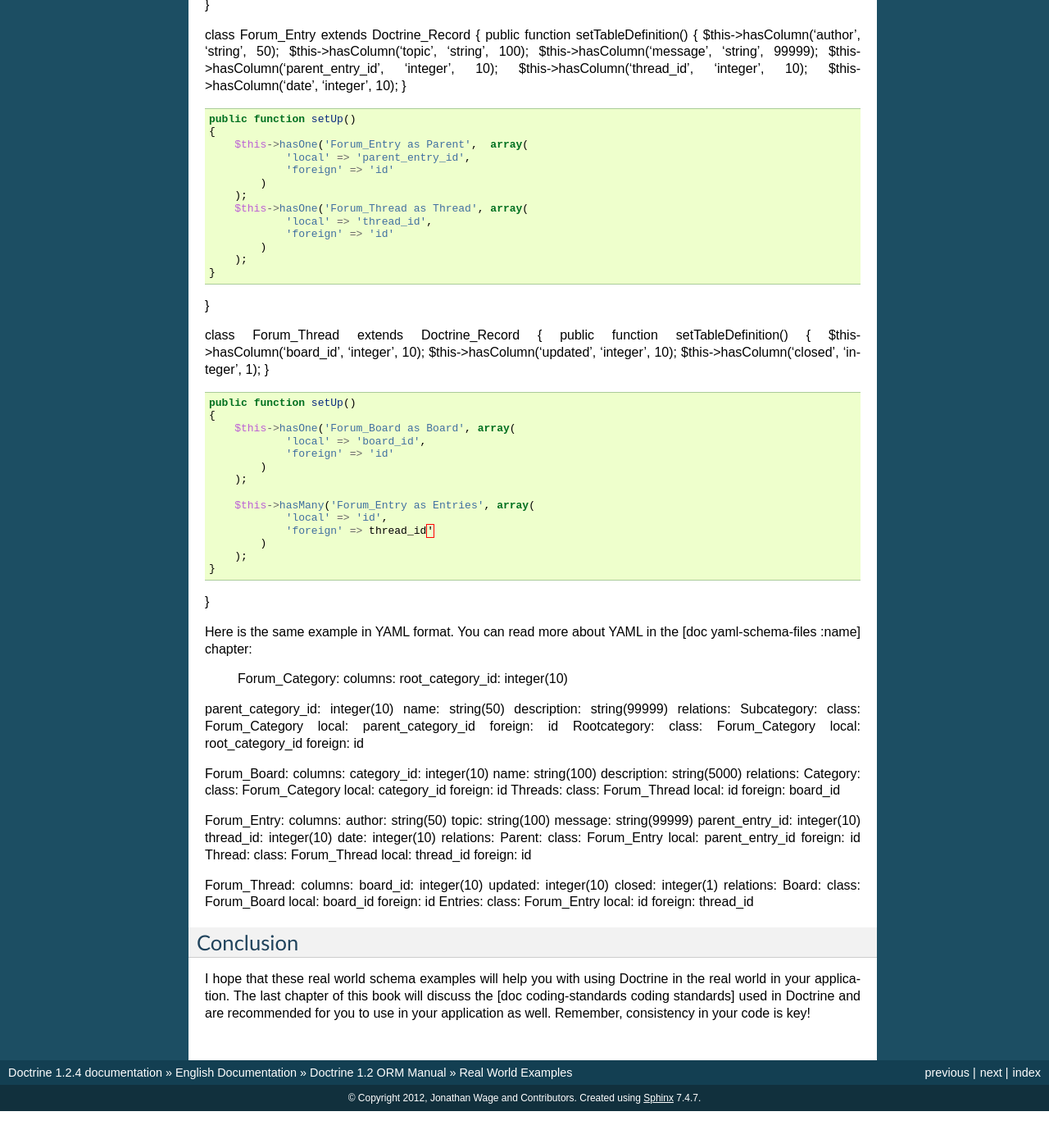
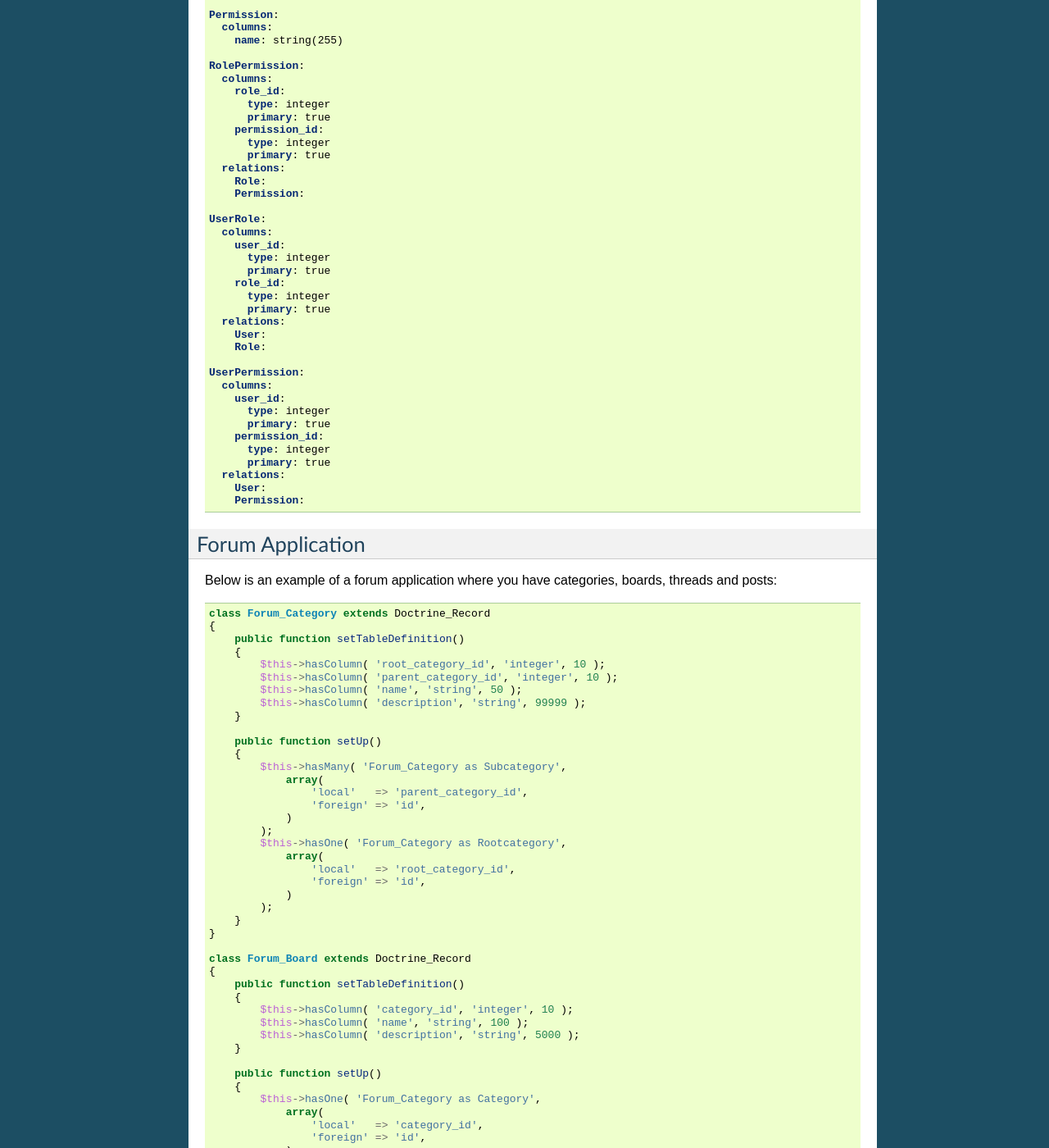
Before and after one commit to doctrine/doctrine1-documentation, a Sphinx documentation site: the page built from source/en/manual/real-world-examples.rst, in a window 1280 px wide and 1400 px high, scrolled down 2642 px. Shown: the whole window at 82% size. Built offline with Sphinx 7.4.7, drawn with Linux system fonts in a browser that asks for light colours; before the commit the page ends 3997 px from its top, so only the background shows below that; some of the changed text lies outside the part shown.

Commit message:
doctrine1-documentation-27: Edit real-world-examples.rst

```diff
--- a/source/en/manual/real-world-examples.rst
+++ b/source/en/manual/real-world-examples.rst
@@ -11,106 +11,204 @@
 Below is an example where we setup several models that give you a basic
 user management and security system.
 
- class User extends Doctrine\_Record { public function
-setTableDefinition() { $this->hasColumn('username', 'string', 255,
-array( 'unique' => true ) ); $this->hasColumn('password', 'string',
-255); } }
-
-class Role extends Doctrine\_Record { public function
-setTableDefinition() { $this->hasColumn('name', 'string', 255); } }
-
-class Permission extends Doctrine\_Record { public function
-setTableDefinition() { $this->hasColumn('name', 'string', 255); } }
-
-class RolePermission extends Doctrine\_Record { public function
-setTableDefinition() { $this->hasColumn('role\_id', 'integer', null,
-array( 'primary' => true ) ); $this->hasColumn('permission\_id',
-'integer', null, array( 'primary' => true ) ); }
-
 ::
 
-    public function setUp()
+    class User extends Doctrine_Record
     {
-        $this->hasOne('Role', array(
-                'local' => 'role_id',
-                'foreign' => 'id'
-            )
-        );
-        $this->hasOne('Permission', array(
-                'local' => 'permission_id',
-                'foreign' => 'id'
-            )
-        );
+        public function setTableDefinition()
+        {
+            $this->hasColumn( 'username', 'string', 255,
+                array(
+                    'unique' => true,
+                )
+            );
+            $this->hasColumn( 'password', 'string', 255 );
+        }
     }
 
-}
-
-class UserRole extends Doctrine\_Record { public function
-setTableDefinition() { $this->hasColumn('user\_id', 'integer', null,
-array( 'primary' => true ) ); $this->hasColumn('role\_id', 'integer',
-null, array( 'primary' => true ) ); }
-
-::
-
-    public function setUp()
+    class Role extends Doctrine_Record
     {
-        $this->hasOne('User', array(
-                'local' => 'user_id',
-                'foreign' => 'id'
-            )
-        );
-        $this->hasOne('Role', array(
-                'local' => 'role_id',
-                'foreign' => 'id'
-            )
-        );
+        public function setTableDefinition()
+        {
+            $this->hasColumn( 'name', 'string', 255 );
+        }
     }
 
-}
-
-class UserPermission extends Doctrine\_Record { public function
-setTableDefinition() { $this->hasColumn('user\_id', 'integer', null,
-array( 'primary' => true ) ); $this->hasColumn('permission\_id',
-'integer', null, array( 'primary' => true ) ); }
-
-::
-
-    public function setUp()
+    class Permission extends Doctrine_Record
     {
-        $this->hasOne('User', array(
-                'local' => 'user_id',
-                'foreign' => 'id'
-            )
-        );
-        $this->hasOne('Permission', array(
-                'local' => 'permission_id',
-                'foreign' => 'id'
-            )
-        );
+        public function setTableDefinition()
+        {
+            $this->hasColumn( 'name', 'string', 255 );
+        }
     }
 
-}
+    class RolePermission extends Doctrine_Record
+    {
+        public function setTableDefinition()
+        {
+            $this->hasColumn( 'role_id', 'integer', null,
+                array(
+                    'primary' => true,
+                )
+            );
+            $this->hasColumn( 'permission_id', 'integer', null,
+                array(
+                    'primary' => true,
+                )
+            );
+        }
+
+        public function setUp()
+        {
+            $this->hasOne( 'Role',
+                array(
+                    'local'   => 'role_id',
+                    'foreign' => 'id',
+                )
+            );
+            $this->hasOne( 'Permission',
+                array(
+                    'local'   => 'permission_id',
+                    'foreign' => 'id',
+                )
+            );
+        }
+    }
+
+    class UserRole extends Doctrine_Record
+    {
+        public function setTableDefinition()
+        {
+            $this->hasColumn( 'user_id', 'integer', null,
+                array(
+                    'primary' => true,
+                )
+            );
+            $this->hasColumn( 'role_id', 'integer', null,
+                array(
+                    'primary' => true,
+                )
+            );
+        }
+
+        public function setUp()
+        {
+            $this->hasOne( 'User',
+                array(
+                    'local'   => 'user_id',
+                    'foreign' => 'id',
+                )
+            );
+            $this->hasOne( 'Role',
+                array(
+                    'local'   => 'role_id',
+                    'foreign' => 'id',
+                )
+            );
+        }
+    }
+
+    class UserPermission extends Doctrine_Record
+    {
+        public function setTableDefinition()
+        {
+            $this->hasColumn( 'user_id', 'integer', null,
+                array(
+                    'primary' => true,
+                )
+            );
+            $this->hasColumn( 'permission_id', 'integer', null,
+                array(
+                    'primary' => true,
+                )
+            );
+        }
+
+        public function setUp()
+        {
+            $this->hasOne( 'User',
+                array(
+                    'local'   => 'user_id',
+                    'foreign' => 'id',
+                )
+            );
+            $this->hasOne( 'Permission',
+                array(
+                    'local'   => 'permission_id',
+                    'foreign' => 'id',
+                )
+            );
+        }
+    }
 
 Here is the same example in YAML format. You can read more about YAML in
-the [doc yaml-schema-files :name] chapter:
+the :doc:`yaml-schema-files` chapter:
 
- User: columns: username: string(255) password: string(255) relations:
-Roles: class: Role refClass: UserRole foreignAlias: Users Permissions:
-class: Permission refClass: UserPermission foreignAlias: Users
+.. code-block:: yaml
 
-Role: columns: name: string(255) relations: Permissions: class:
-Permission refClass: RolePermission foreignAlias: Roles
+    ---
+    User:
+      columns:
+        username: string(255)
+        password: string(255)
+      relations:
+        Roles:
+          class: Role
+          refClass: UserRole
+          foreignAlias: Users
+        Permissions:
+          class: Permission
+          refClass: UserPermission
+          foreignAlias: Users
 
-Permission: columns: name: string(255)
+    Role:
+      columns:
+        name: string(255)
+      relations:
+        Permissions:
+          class: Permission
+          refClass: RolePermission
+          foreignAlias: Roles
 
-RolePermission: columns: role\_id: type: integer primary: true
-permission\_id: type: integer primary: true relations: Role: Permission:
+    Permission:
+      columns:
+        name: string(255)
 
-UserRole: columns: user\_id: type: integer primary: true role\_id: type:
-integer primary: true relations: User: Role:
+    RolePermission:
+      columns:
+        role_id:
+          type: integer
+          primary: true
+        permission_id:
+          type: integer
+          primary: true
+      relations:
+        Role:
+        Permission:
 
-UserPermission: columns: user\_id: type: integer primary: true
-permission\_id: type: integer primary: true relations: User: Permission:
+    UserRole:
+      columns:
+        user_id:
+          type: integer
+          primary: true
+        role_id:
+          type: integer
+          primary: true
+      relations:
+        User:
+        Role:
+
+    UserPermission:
+      columns:
+        user_id:
+          type: integer
+          primary: true
+        permission_id:
+          type: integer
+          primary: true
+      relations:
+        User:
+        Permission:
 
 =================
 Forum Application
@@ -119,126 +217,185 @@
 Below is an example of a forum application where you have categories,
 boards, threads and posts:
 
- class Forum\_Category extends Doctrine\_Record { public function
-setTableDefinition() { $this->hasColumn('root\_category\_id', 'integer',
-10); $this->hasColumn('parent\_category\_id', 'integer', 10);
-$this->hasColumn('name', 'string', 50); $this->hasColumn('description',
-'string', 99999); }
-
 ::
 
-    public function setUp()
+    class Forum_Category extends Doctrine_Record
     {
-        $this->hasMany('Forum_Category as Subcategory', array(
-                'local' => 'parent_category_id',
-                'foreign' => 'id'
-            )
-        );
-        $this->hasOne('Forum_Category as Rootcategory', array(
-                'local' => 'root_category_id',
-                'foreign' => 'id'
-            )
-        );
+        public function setTableDefinition()
+        {
+            $this->hasColumn( 'root_category_id', 'integer', 10 );
+            $this->hasColumn( 'parent_category_id', 'integer', 10 );
+            $this->hasColumn( 'name', 'string', 50 );
+            $this->hasColumn( 'description', 'string', 99999 );
+        }
+
+        public function setUp()
+        {
+            $this->hasMany( 'Forum_Category as Subcategory',
+                array(
+                    'local'   => 'parent_category_id',
+                    'foreign' => 'id',
+                )
+            );
+            $this->hasOne( 'Forum_Category as Rootcategory',
+                array(
+                    'local'   => 'root_category_id',
+                    'foreign' => 'id',
+                )
+            );
+        }
     }
 
-}
+    class Forum_Board extends Doctrine_Record
+    {
+        public function setTableDefinition()
+        {
+            $this->hasColumn( 'category_id', 'integer', 10 );
+            $this->hasColumn( 'name', 'string', 100 );
+            $this->hasColumn( 'description', 'string', 5000 );
+        }
 
-class Forum\_Board extends Doctrine\_Record { public function
-setTableDefinition() { $this->hasColumn('category\_id', 'integer', 10);
-$this->hasColumn('name', 'string', 100); $this->hasColumn('description',
-'string', 5000); }
-
-::
-
-    public function setUp()
-    {
-        $this->hasOne('Forum_Category as Category', array(
-                'local' => 'category_id',
-                'foreign' => 'id'
-            )
-        );
-        $this->hasMany('Forum_Thread as Threads',  array(
-                'local' => 'id',
-                'foreign' => 'board_id'
-            )
-        );
+        public function setUp()
+        {
+            $this->hasOne( 'Forum_Category as Category',
+                array(
+                    'local'   => 'category_id',
+                    'foreign' => 'id',
+                )
+            );
+            $this->hasMany( 'Forum_Thread as Threads',
+                array(
+                    'local'   => 'id',
+                    'foreign' => 'board_id'
+                )
+            );
+        }
     }
 
-}
+    class Forum_Entry extends Doctrine_Record
+    {
+        public function setTableDefinition()
+        {
+            $this->hasColumn( 'author', 'string', 50 );
+            $this->hasColumn( 'topic', 'string', 100 );
+            $this->hasColumn( 'message', 'string', 99999 );
+            $this->hasColumn( 'parent_entry_id', 'integer', 10 );
+            $this->hasColumn( 'thread_id', 'integer', 10 );
+            $this->hasColumn( 'date', 'integer', 10 );
+        }
 
-class Forum\_Entry extends Doctrine\_Record { public function
-setTableDefinition() { $this->hasColumn('author', 'string', 50);
-$this->hasColumn('topic', 'string', 100); $this->hasColumn('message',
-'string', 99999); $this->hasColumn('parent\_entry\_id', 'integer', 10);
-$this->hasColumn('thread\_id', 'integer', 10); $this->hasColumn('date',
-'integer', 10); }
-
-::
-
-    public function setUp()
-    {
-        $this->hasOne('Forum_Entry as Parent',  array(
-                'local' => 'parent_entry_id',
-                'foreign' => 'id'
-            )
-        );
-        $this->hasOne('Forum_Thread as Thread', array(
-                'local' => 'thread_id',
-                'foreign' => 'id'
-            )
-        );
+        public function setUp()
+        {
+            $this->hasOne( 'Forum_Entry as Parent',
+                array(
+                    'local'   => 'parent_entry_id',
+                    'foreign' => 'id',
+                )
+            );
+            $this->hasOne( 'Forum_Thread as Thread',
+                array(
+                    'local'   => 'thread_id',
+                    'foreign' => 'id',
+                )
+            );
+        }
     }
 
-}
+    class Forum_Thread extends Doctrine_Record
+    {
+        public function setTableDefinition()
+        {
+            $this->hasColumn( 'board_id', 'integer', 10 );
+            $this->hasColumn( 'updated', 'integer', 10 );
+            $this->hasColumn( 'closed', 'integer', 1 );
+        }
 
-class Forum\_Thread extends Doctrine\_Record { public function
-setTableDefinition() { $this->hasColumn('board\_id', 'integer', 10);
-$this->hasColumn('updated', 'integer', 10); $this->hasColumn('closed',
-'integer', 1); }
-
-::
-
-    public function setUp()
-    {
-        $this->hasOne('Forum_Board as Board', array(
-                'local' => 'board_id',
-                'foreign' => 'id'
-            )
-        );
-
-        $this->hasMany('Forum_Entry as Entries', array(
-                'local' => 'id',
-                'foreign' => thread_id'
-            )
-        );
+        public function setUp()
+        {
+            $this->hasOne( 'Forum_Board as Board',
+                array(
+                    'local'   => 'board_id',
+                    'foreign' => 'id',
+                )
+            );
+            $this->hasMany( 'Forum_Entry as Entries',
+                array(
+                    'local'   => 'id',
+                    'foreign' => 'thread_id',
+                )
+            );
+        }
     }
 
-}
+Here is the same example in YAML format. You can read more about YAML in
+the :doc:`yaml-schema-files` chapter:
 
-Here is the same example in YAML format. You can read more about YAML in
-the [doc yaml-schema-files :name] chapter:
+.. code-block:: yaml
 
- Forum\_Category: columns: root\_category\_id: integer(10)
-parent\_category\_id: integer(10) name: string(50) description:
-string(99999) relations: Subcategory: class: Forum\_Category local:
-parent\_category\_id foreign: id Rootcategory: class: Forum\_Category
-local: root\_category\_id foreign: id
+    ---
+    Forum_Category:
+      columns:
+        root_category_id: integer(10)
+        parent_category_id: integer(10)
+        name: string(50)
+        description: string(99999)
+      relations:
+        Subcategory:
+          class: Forum_Category
+          local: parent_category_id
+          foreign: id
+        Rootcategory:
+          class: Forum_Category
+          local: root_category_id
+          foreign: id
 
-Forum\_Board: columns: category\_id: integer(10) name: string(100)
-description: string(5000) relations: Category: class: Forum\_Category
-local: category\_id foreign: id Threads: class: Forum\_Thread local: id
-foreign: board\_id
+    Forum_Board:
+      columns:
+        category_id: integer(10)
+        name: string(100)
+        description: string(5000)
+      relations:
+        Category:
+          class: Forum_Category
+          local: category_id
+          foreign: id
+        Threads:
+          class: Forum_Thread
+          local: id
+          foreign: board_id
 
-Forum\_Entry: columns: author: string(50) topic: string(100) message:
-string(99999) parent\_entry\_id: integer(10) thread\_id: integer(10)
-date: integer(10) relations: Parent: class: Forum\_Entry local:
-parent\_entry\_id foreign: id Thread: class: Forum\_Thread local:
-thread\_id foreign: id
+    Forum_Entry:
+      columns:
+        author: string(50)
+        topic: string(100)
+        message: string(99999)
+        parent_entry_id: integer(10)
+        thread_id: integer(10)
+        date: integer(10)
+      relations:
+        Parent:
+          class: Forum_Entry
+          local: parent_entry_id
+          foreign: id
+        Thread:
+          class: Forum_Thread
+          local: thread_id
+          foreign: id
 
-Forum\_Thread: columns: board\_id: integer(10) updated: integer(10)
-closed: integer(1) relations: Board: class: Forum\_Board local:
-board\_id foreign: id Entries: class: Forum\_Entry local: id foreign:
-thread\_id
+    Forum_Thread:
+      columns:
+        board_id: integer(10)
+        updated: integer(10)
+        closed: integer(1)
+      relations:
+        Board:
+          class: Forum_Board
+          local: board_id
+          foreign: id
+        Entries:
+          class: Forum_Entry
+          local: id
+          foreign: thread_id
 
 ==========
 Conclusion
@@ -246,6 +403,6 @@
 
 I hope that these real world schema examples will help you with using
 Doctrine in the real world in your application. The last chapter of this
-book will discuss the [doc coding-standards coding standards] used in
+book will discuss the :doc:`coding standards <coding-standards>` used in
 Doctrine and are recommended for you to use in your application as well.
 Remember, consistency in your code is key!
```
